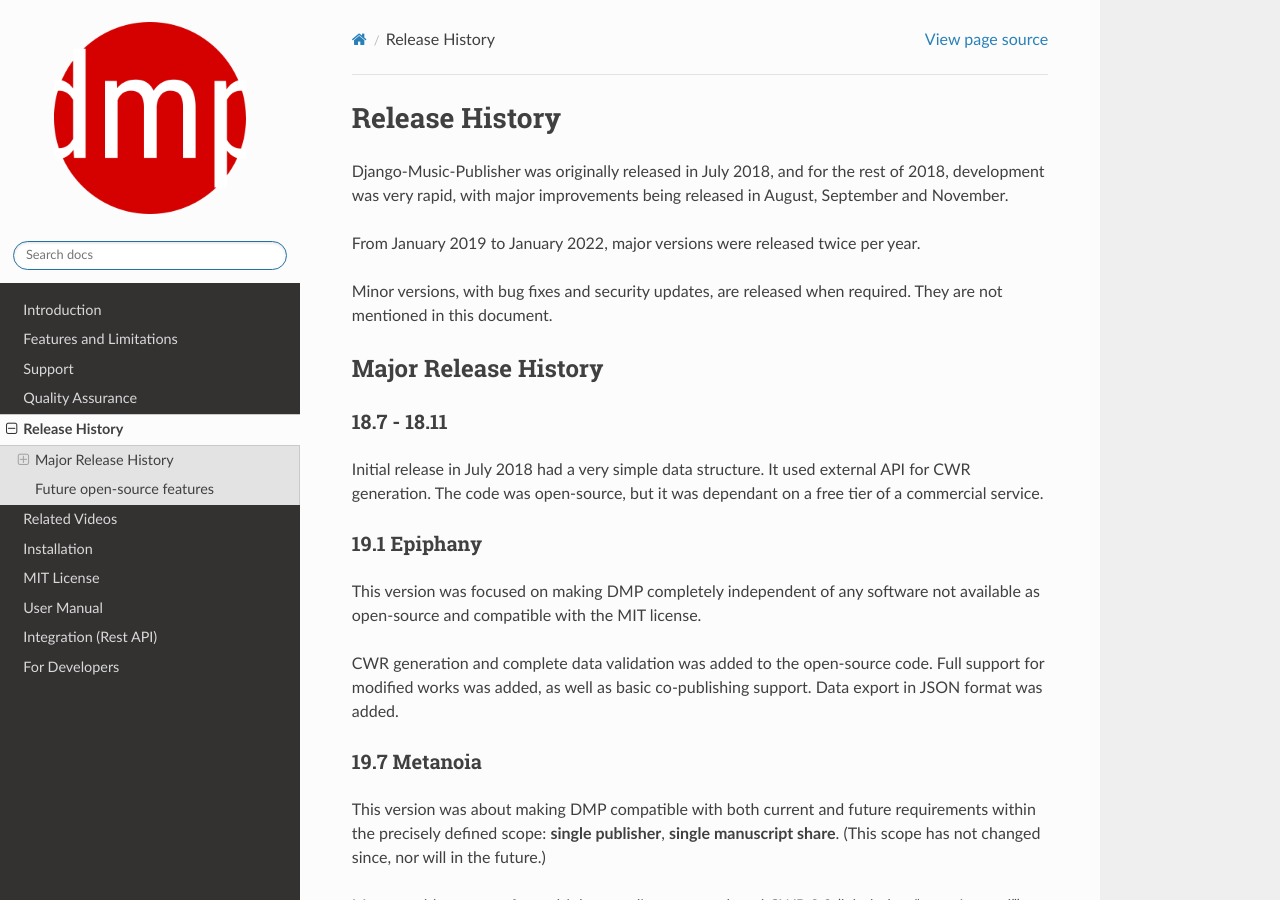
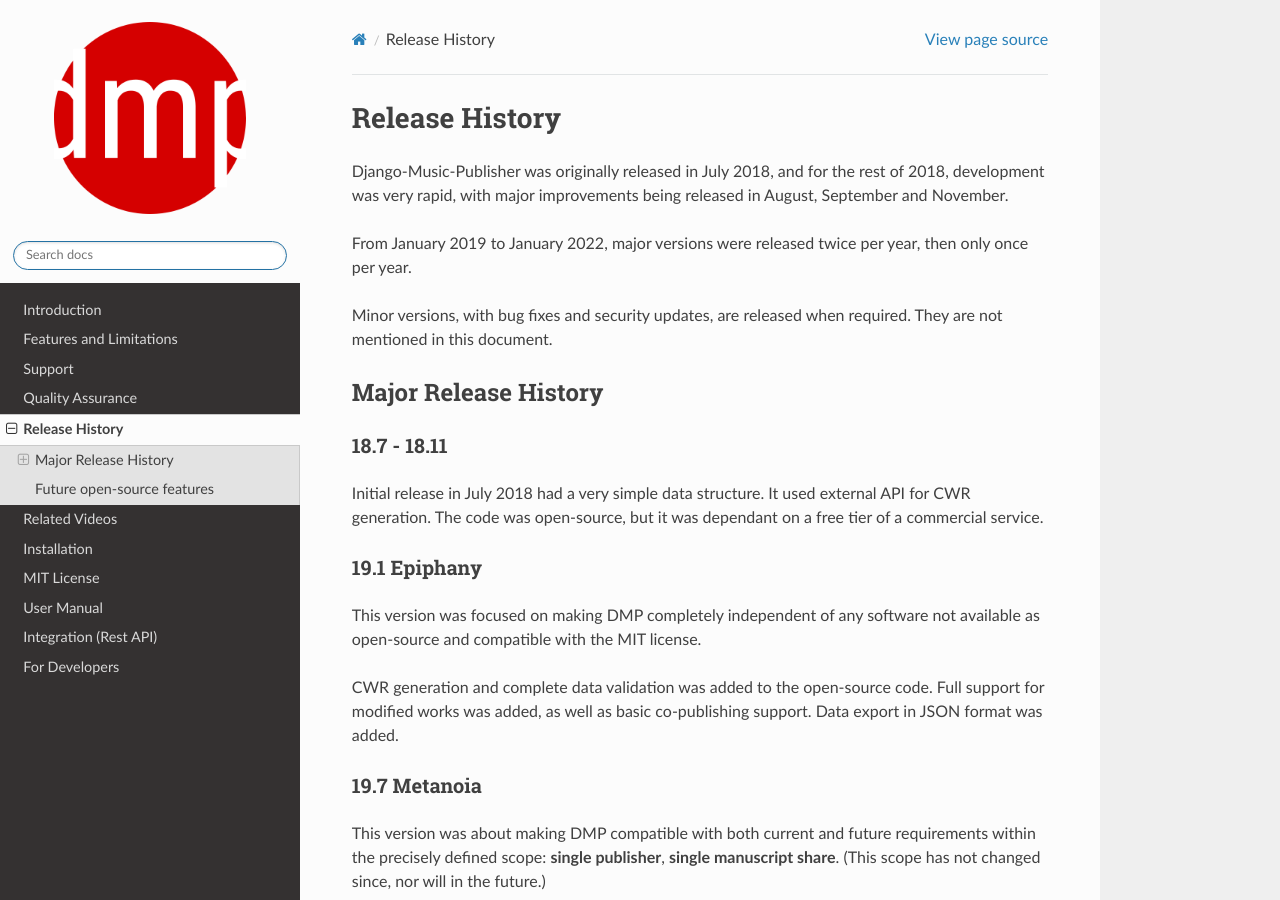
Before and after one commit to matijakolaric-com/django-music-publisher, a Sphinx documentation site: the page built from docs/releases.rst, in a window 1280 px wide and 900 px high. Built offline with Sphinx 7.4.7 and the Read the Docs theme 3.1.0, drawn with Linux system fonts in a browser that asks for light colours.

Commit message:
Documentation update - releases.rst

```diff
--- a/docs/releases.rst
+++ b/docs/releases.rst
@@ -6,7 +6,7 @@
 improvements being released in August, September and November.
 
 From January 2019 to January 2022, major versions were released
-twice per year.
+twice per year, then only once per year.
 
 Minor versions, with bug fixes and security updates, are
 released when required. They are not mentioned in this document.
```
